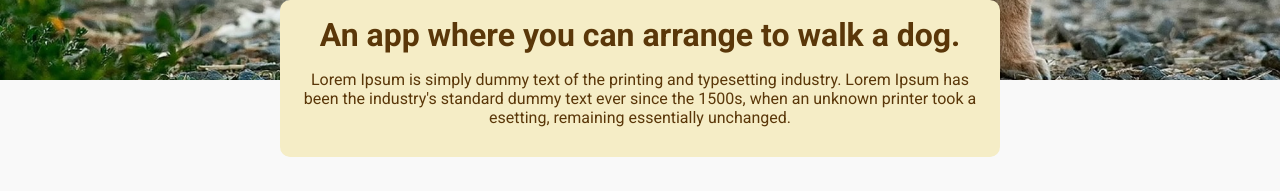
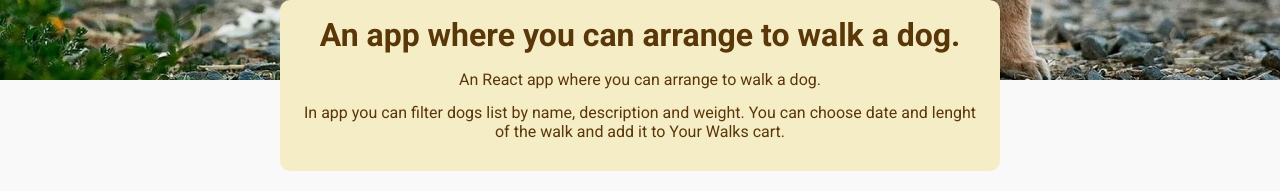
Before and after one commit to KordianPilarski/Take-A-Dog-For-A-Walk, a React (Create React App) app in the folder walk-dog/: page / in a window 1280 px wide. Shown: the part 560-751 px from the top of the page. Built offline with nearby package versions, Linux system fonts and the light colour scheme; no server answers.

Commit message:
change app summary

```diff
--- a/walk-dog/src/components/Dogs/AppSummary.js
+++ b/walk-dog/src/components/Dogs/AppSummary.js
@@ -5,10 +5,10 @@ const AppSummary = () => {
     <section className={styles.summary}>
       <h2>An app where you can arrange to walk a dog.</h2>
       <p>
-        Lorem Ipsum is simply dummy text of the printing and typesetting
-        industry. Lorem Ipsum has been the industry's standard dummy text ever
-        since the 1500s, when an unknown printer took a esetting, remaining
-        essentially unchanged.
+      An React app where you can arrange to walk a dog.</p>
+      <p>
+
+In app you can filter dogs list by name, description and weight. You can choose date and lenght of the walk and add it to Your Walks cart.
       </p>
     </section>
   );
```
